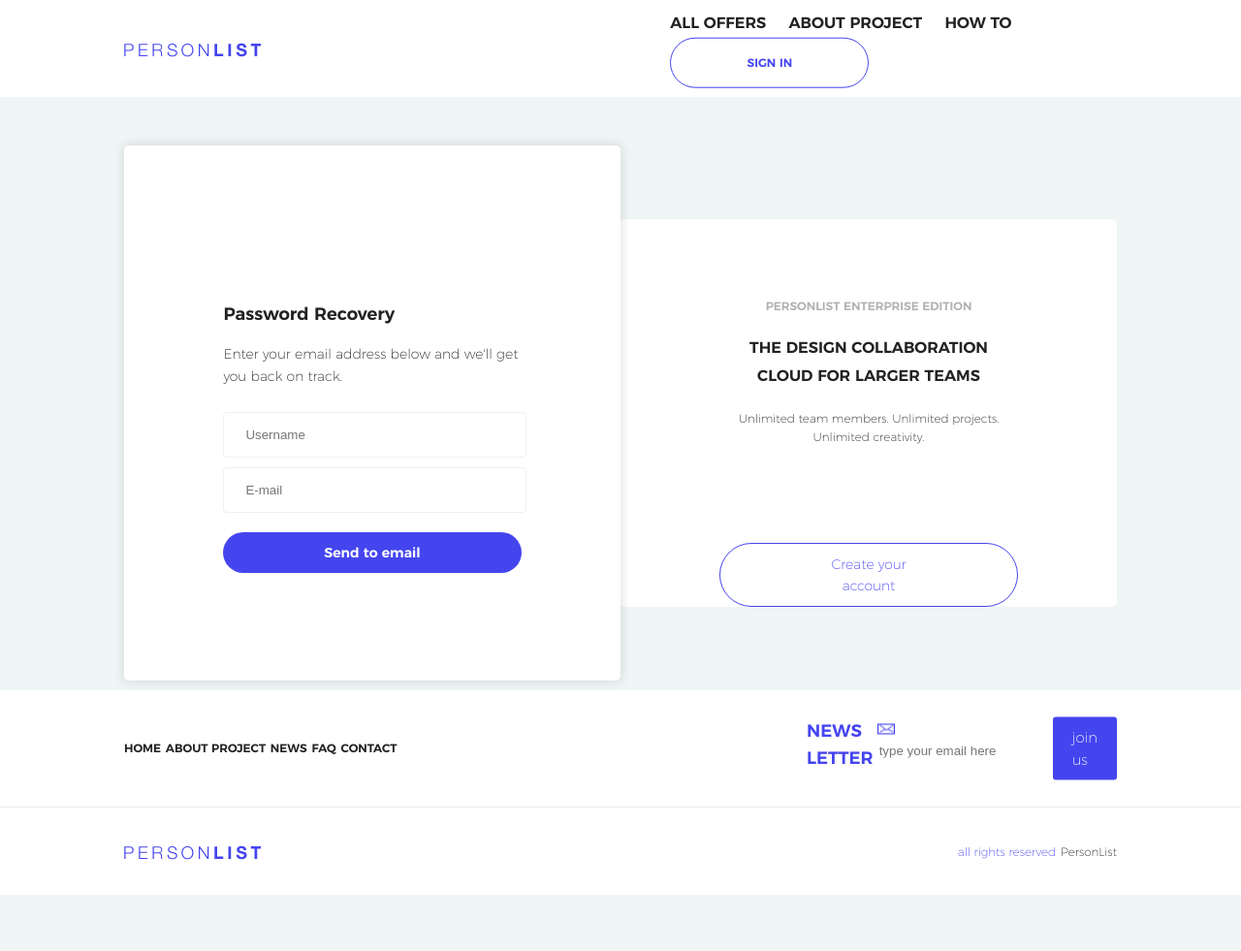
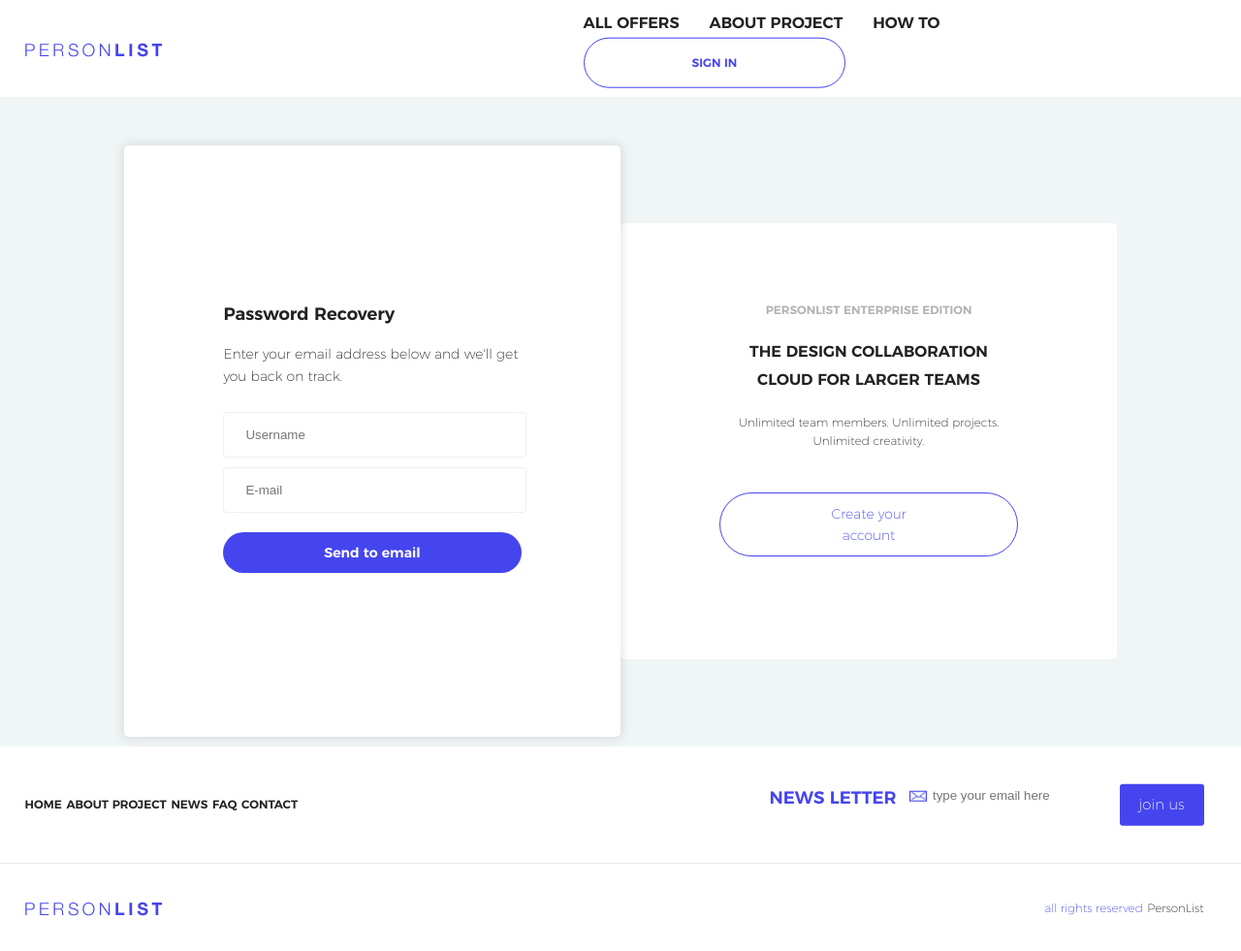
Before and after one commit to xatiamacharadze/Betobe, a plain HTML site: page password-recovery.html in a window 1280 px wide. Shown: the whole page at 97% size. Before the commit the page ends 923 px from the top, so only its background shows below. Drawn offline with Linux system fonts and the light colour scheme; files whose address does not match are found by name.

Commit message:
minor changes

```diff
--- a/css/style-max-width-1450.css
+++ b/css/style-max-width-1450.css
@@ -0,0 +1,42 @@
+
+
+@media screen and (max-width: 1450px){
+    .header {
+        width: 95.9%;
+    }
+
+    .person-list-middle-wrap {
+        width: 95.9%;
+    }
+
+    .header-right-wrap {
+        width: 60%;
+    }
+
+
+    .footer-top {
+        padding: 0 2%;
+    }
+
+    .footer-contact {
+        right: 3%;
+        width: 35%;
+    }
+
+    .all-rights-reserved {
+        right: 3%;
+    }
+
+    .footer-bottom {
+        padding: 0 2%;
+    }
+
+    .sign-in-register .header-right-wrap {
+        margin-right: 2%;
+        width: 51%;
+    }
+
+    .sign-in-register .header-left-wrap {
+        margin-left: 2%;
+    }
+}
--- a/css/style.css
+++ b/css/style.css
@@ -14,7 +14,7 @@
 }
 
 .header {
-    width: 1530px;
+    width: 79.9%;
     position: absolute;
     z-index: 15;
     height: 100px;
@@ -40,6 +40,7 @@
     text-align: center;
     line-height: 65px;
     text-transform: uppercase;
+    font-size: 6vh;
 }
 
 .header-container-search {
@@ -126,7 +127,7 @@
 
 .person-list-middle-wrap {
     position: relative;
-    width: 1530px;
+    width: 79.9%;
     max-width: 100%;
     margin: 0 auto;
     border-radius: 5px;
@@ -142,7 +143,7 @@
     width: 55%;
     display: inline-block;
     margin-left: 9%;
-    height: 4.4vh;
+    height: 40px;
     overflow: hidden;
 }
 
@@ -154,7 +155,7 @@
 }
 
 .daily-offers {
-    height: 29vh;
+    height: 290px;
     padding: 0 5%;
     border-radius: 5px;
     -webkit-box-shadow: 0px 0px 11px 2px rgba(0,0,0,0.1);
@@ -608,7 +609,7 @@ a.login {
     top: 50%;
     transform: translateY(-50%);
     width: 24%;
-    height: 30vh;
+    height: 290px;
     padding:  10vh 8%;
     border-radius: 5px;
     text-align: center;
@@ -627,7 +628,7 @@ a.login {
 }
 
 .create-account-btn {
-    margin-top: 80px;
+    margin-top: 3vh;
     border: 1px solid;
     border-radius: 50px;
     padding: 10px 95px;
@@ -640,7 +641,7 @@ a.login {
 
 
 .password-recovery .login-register-left{
-    height: 29vh;
+    height: 290px;
     padding: 20vh 8%;
 }
 
```
